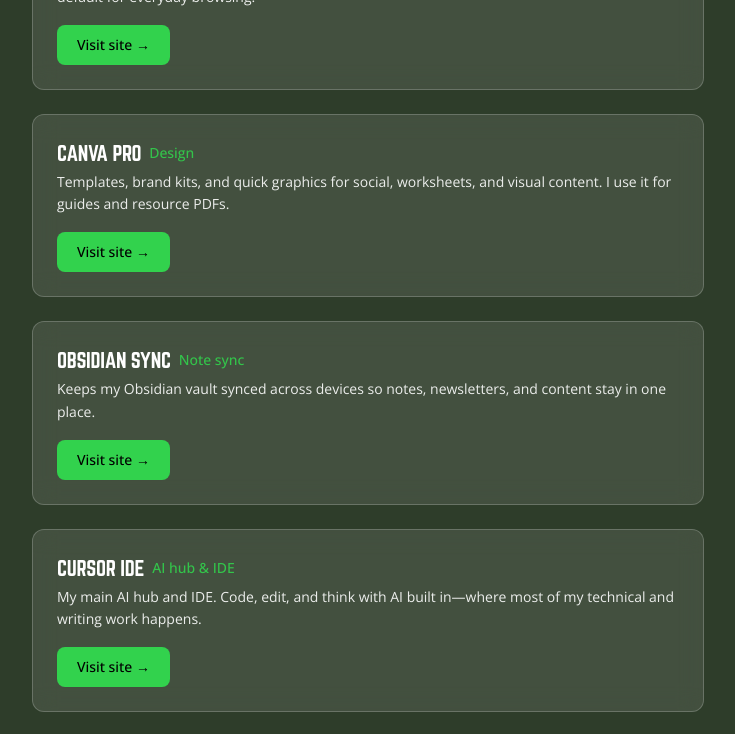
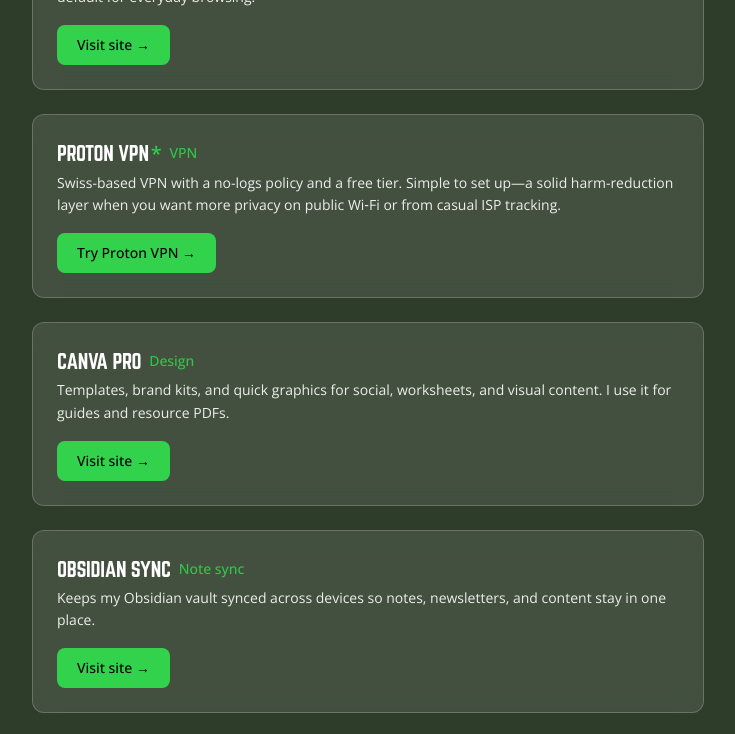
Before and after one commit to devandapaige/pythoness-programmer, a Next.js app: page /referral in a window 1280 px wide. Shown: the part 1200-1934 px from the top of the page, without its empty margins (272-1007 px from the left). Built offline with nearby package versions, Linux system fonts and the light colour scheme.

Commit message:
referral links

```diff
--- a/src/app/referral/page.tsx
+++ b/src/app/referral/page.tsx
@@ -46,6 +46,12 @@
     websiteUrl: 'https://duckduckgo.com/browser',
   },
   {
+    name: 'Proton VPN',
+    tagline: 'VPN',
+    description: 'Swiss-based VPN with a no-logs policy and a free tier. Simple to set up—a solid harm-reduction layer when you want more privacy on public Wi‑Fi or from casual ISP tracking.',
+    referralUrl: 'https://pr.tn/ref/PGWX9ZCK',
+  },
+  {
     name: 'Canva Pro',
     tagline: 'Design',
     description: 'Templates, brand kits, and quick graphics for social, worksheets, and visual content. I use it for guides and resource PDFs.',
@@ -61,7 +67,7 @@
     name: 'Cursor IDE',
     tagline: 'AI hub & IDE',
     description: 'My main AI hub and IDE. Code, edit, and think with AI built in—where most of my technical and writing work happens.',
-    websiteUrl: 'https://cursor.com',
+    referralUrl: 'https://cursor.com/referral?code=HE5B2LBMDM7G',
   },
   {
     name: '1Password',
```
